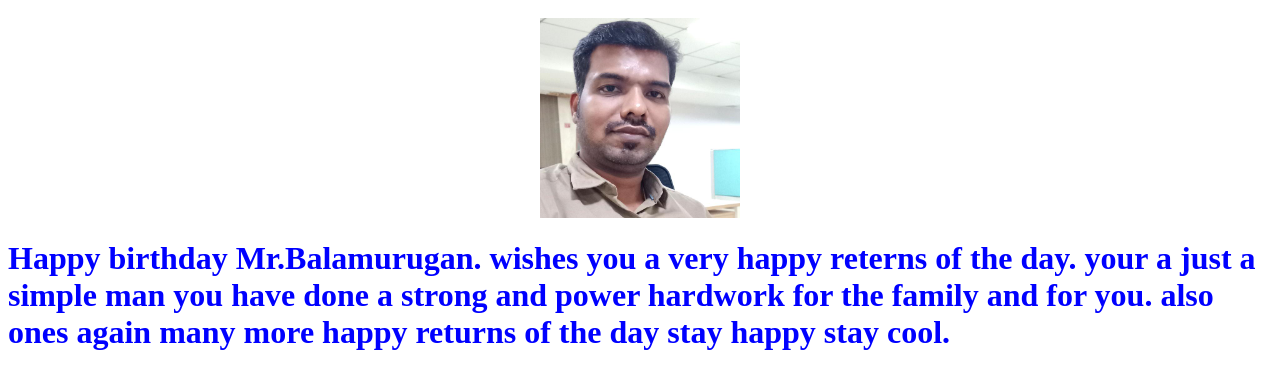
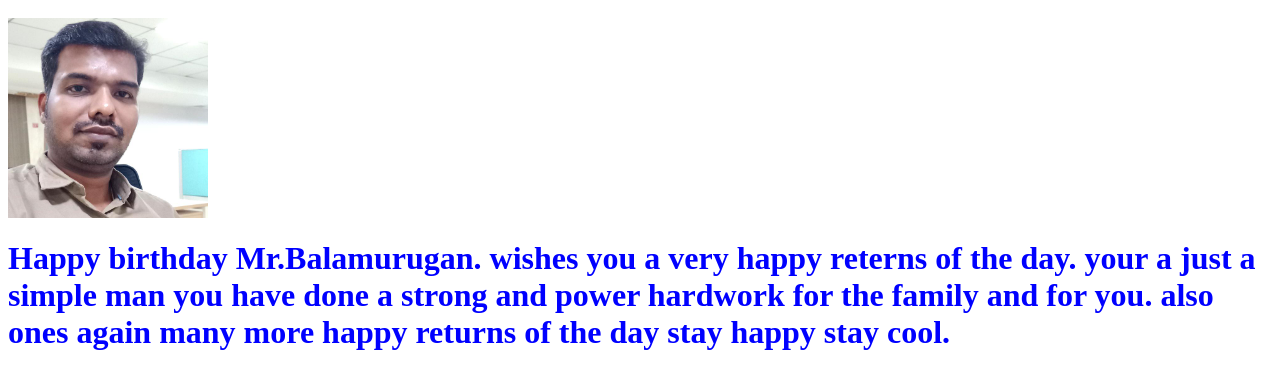
Before and after one commit to deepak20-10/bala, a plain HTML site: page index.html in a window 1280 px wide. Shown: the part 128-516 px from the top of the page. Drawn offline with Linux system fonts and the light colour scheme.

Commit message:
Update index.html

```diff
--- a/index.html
+++ b/index.html
@@ -10,12 +10,18 @@
     <div class="divHead">
         <h1>Birthday Wishes</h1>
     </div>
-
+</center>
     <marquee behavior="scroll" direction="left" >
         <h1 style="color: green;">Happy Birthday to you </h1>
     </marquee>
+        <div class="row">
+    <div class="column">
     <img src="dbm.jpg" style="height:200px;">
-</center>
+        </div>
+        <div class="column1">
  <h1>Happy birthday Mr.Balamurugan. wishes you a very happy reterns of the day. your a just a simple man you have done a strong and power hardwork for the family and for you. also ones again many more happy returns of the day stay happy stay cool.</h1>
-</body>
+</div>
+            </div>
+
+    </body>
 </html>
```
